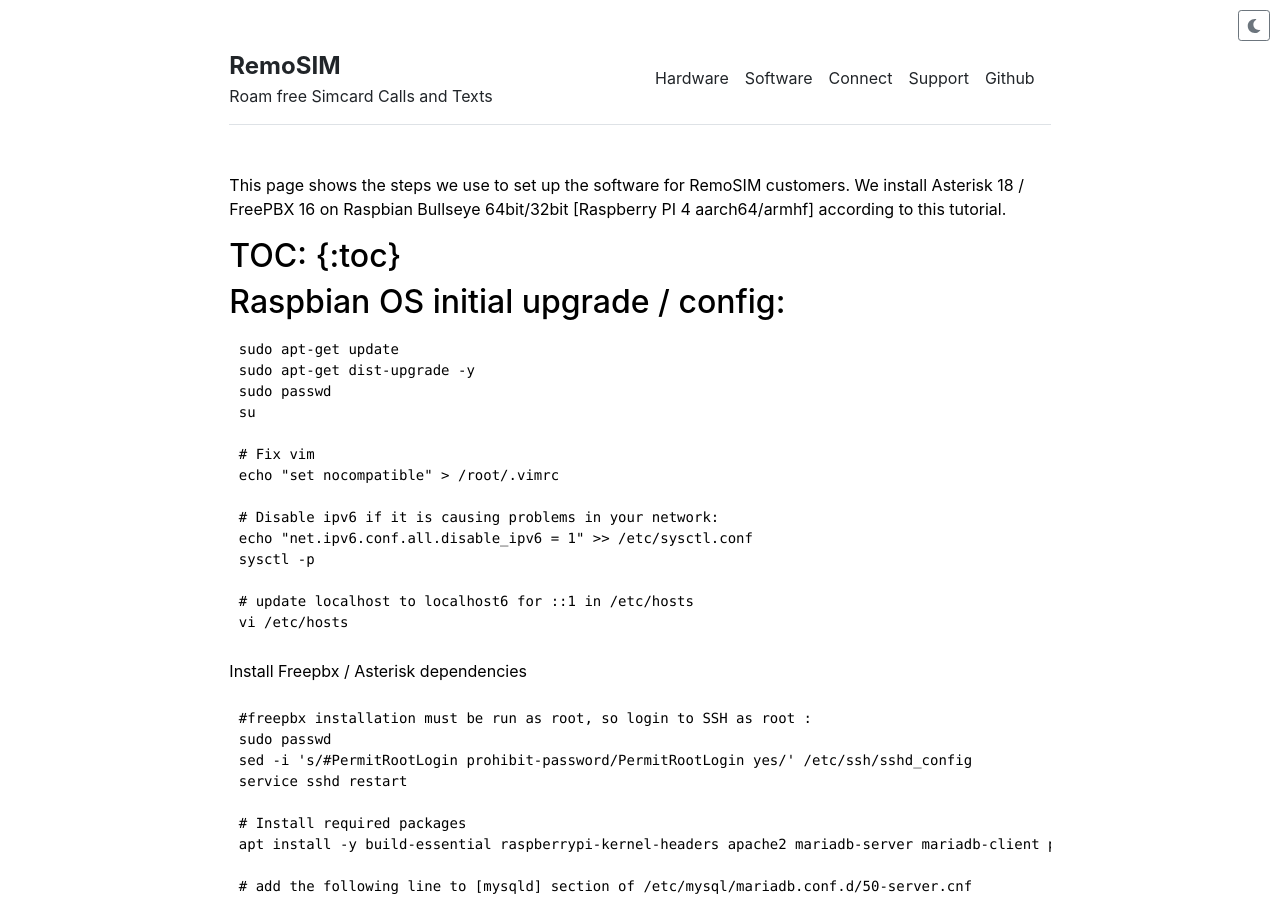
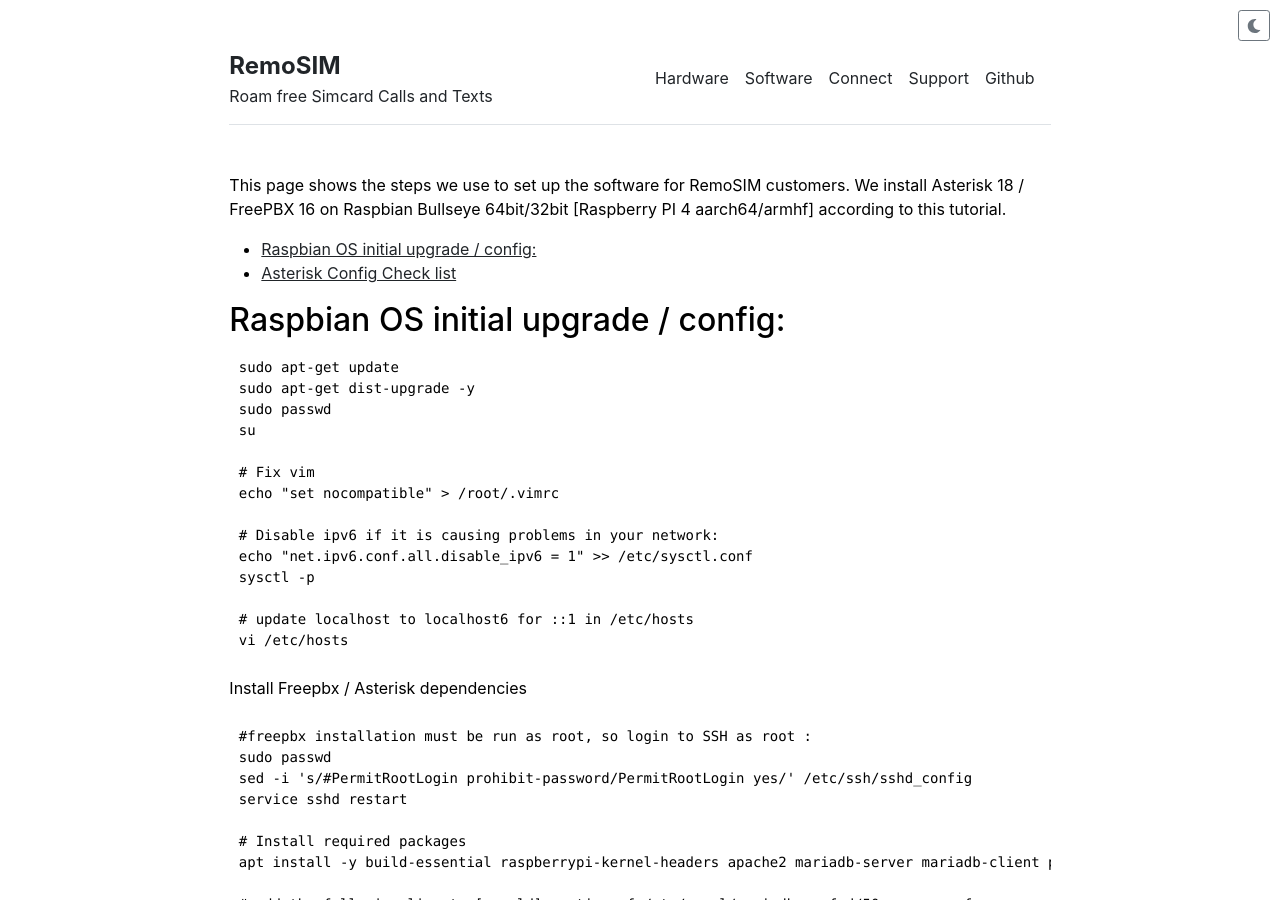
Before and after one commit to mghadam/remosim.github.io, a Jekyll site: the page built from software.md, in a window 1280 px wide and 900 px high. Built offline with Jekyll 4.4.1, drawn with Linux system fonts in a browser that asks for light colours; part of the change alters nothing that is shown.

Commit message:
fixed TOC

````diff
--- a/software.md
+++ b/software.md
@@ -4,7 +4,9 @@ title: "Software"
 ---
 This page shows the steps we use to set up the software for RemoSIM customers. We install Asterisk 18 / FreePBX 16 on Raspbian Bullseye 64bit/32bit [Raspberry PI 4 aarch64/armhf] according to this tutorial.
 
-## TOC: {:toc}
+* TOC
+{:toc}
+
 ## Raspbian OS initial upgrade / config:
 
 ```
````
